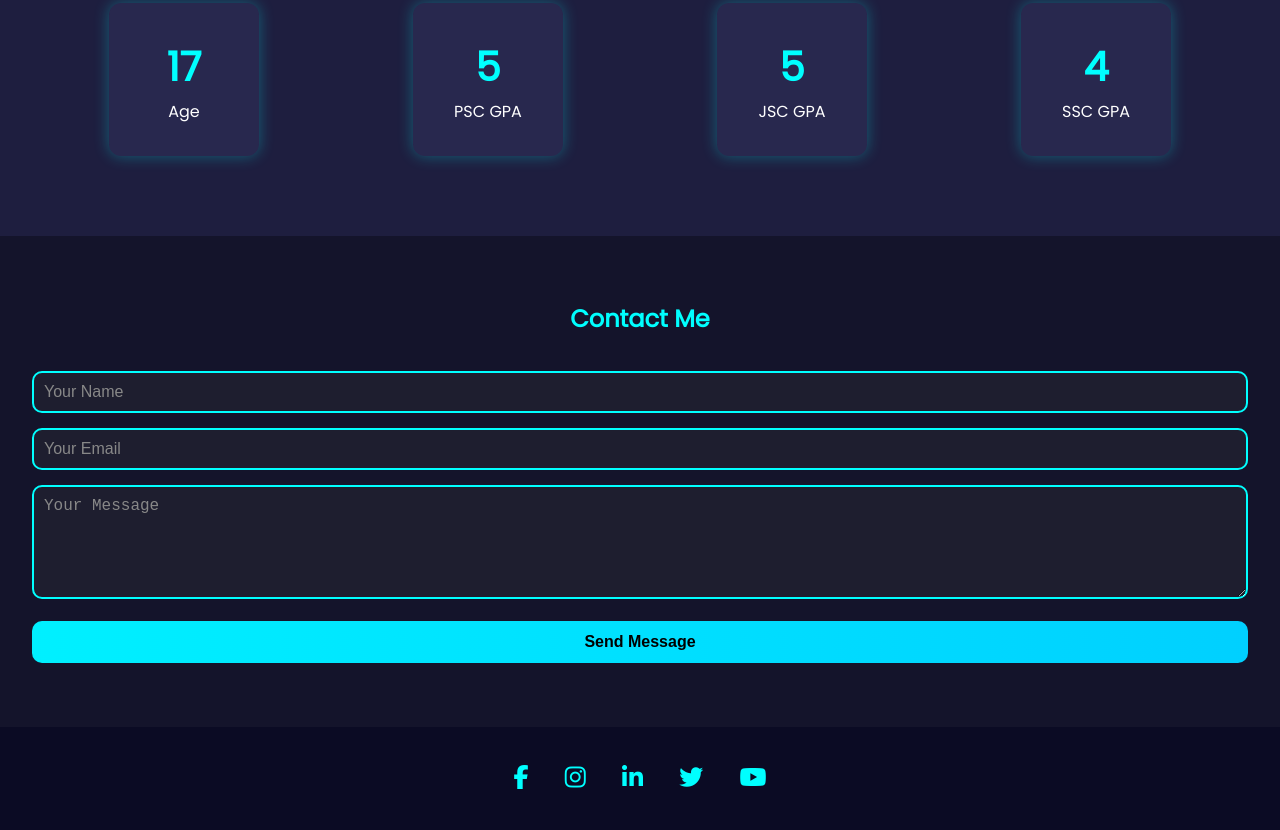
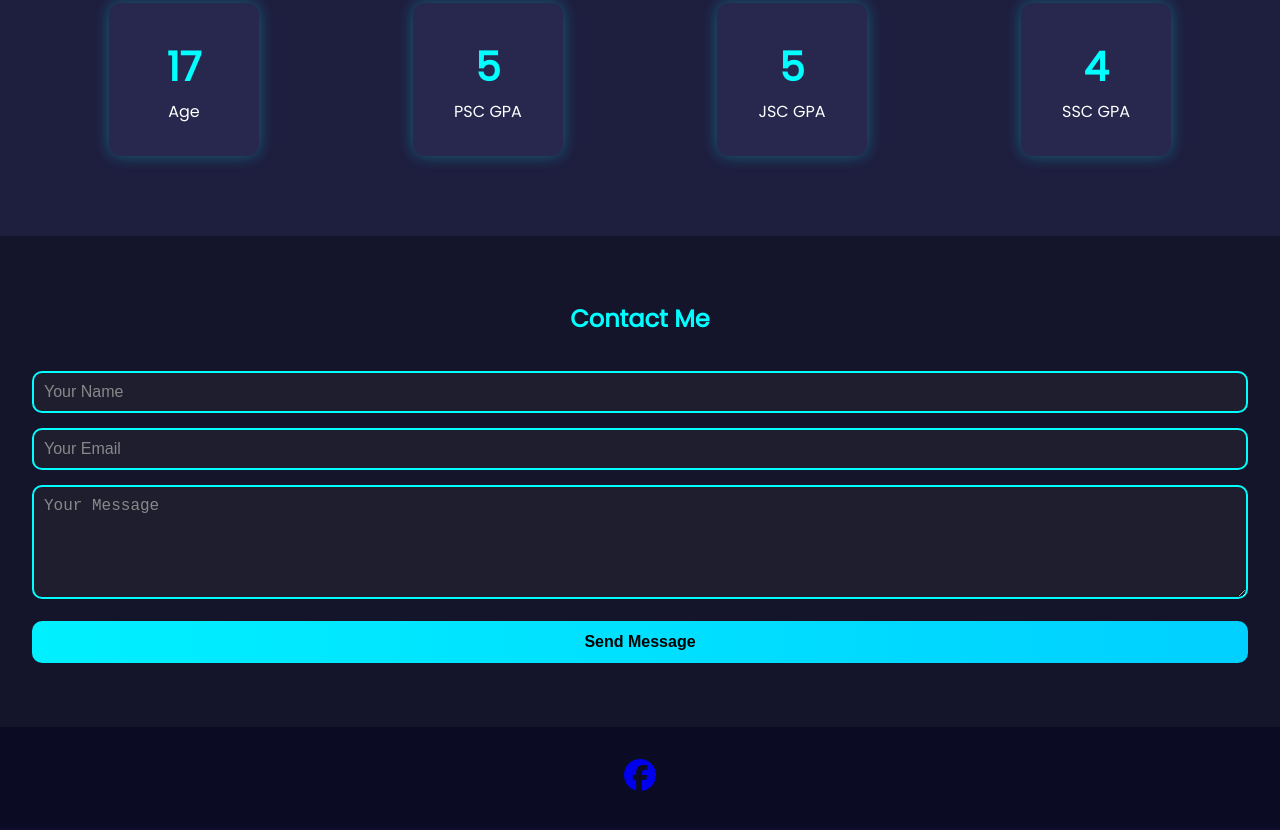
Before and after one commit to jihadulstart/sagor1, a plain HTML site: page index.html in a window 1280 px wide. Shown: the part 2077-2907 px from the top of the page. Drawn offline with Linux system fonts and the light colour scheme.

Commit message:
Update index.html

```diff
--- a/index.html
+++ b/index.html
@@ -8,6 +8,8 @@
   <link rel="stylesheet" href="style.css" />
   <link href="https://fonts.googleapis.com/css2?family=Montserrat:wght@400;700&family=Poppins&display=swap" rel="stylesheet">
   <script src="https://kit.fontawesome.com/a076d05399.js" crossorigin="anonymous"></script>
+  <link rel="stylesheet" href="https://cdnjs.cloudflare.com/ajax/libs/font-awesome/6.5.0/css/all.min.css">
+
 </head>
 
 <body>
@@ -119,11 +121,10 @@
 
   <!-- Social Media Links -->
   <section id="social">
-    <a href="#" class="social-icon"><i class="fab fa-facebook-f"></i></a>
-    <a href="#" class="social-icon"><i class="fab fa-instagram"></i></a>
-    <a href="#" class="social-icon"><i class="fab fa-linkedin-in"></i></a>
-    <a href="#" class="social-icon"><i class="fab fa-twitter"></i></a>
-    <a href="#" class="social-icon"><i class="fab fa-youtube"></i></a>
+  <a href="https://www.facebook.com/yourusername" target="_blank">
+  <i class="fab fa-facebook fa-2x"></i>
+</a>
+
   </section>
 
   <!-- JavaScript -->
```
